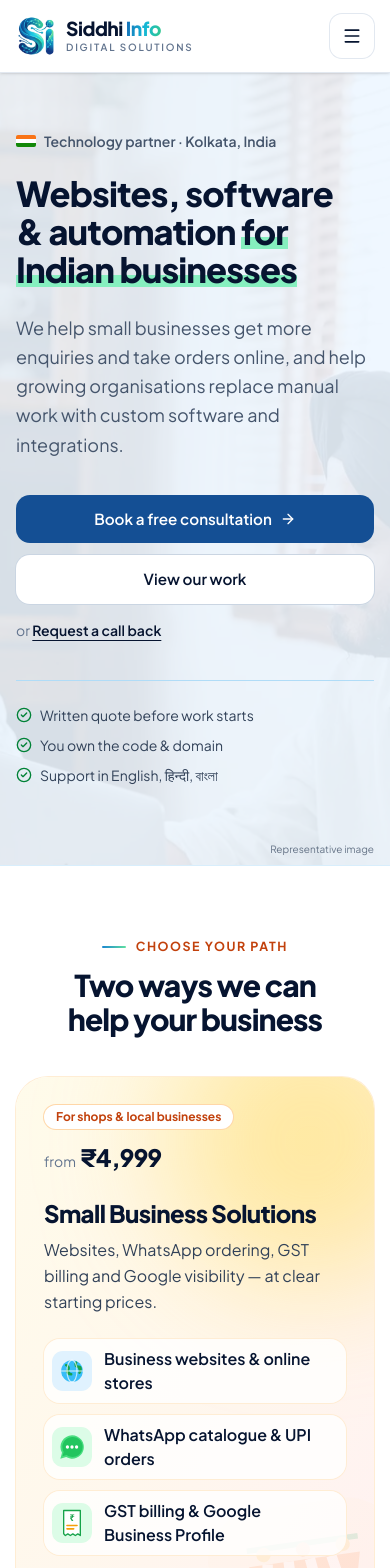
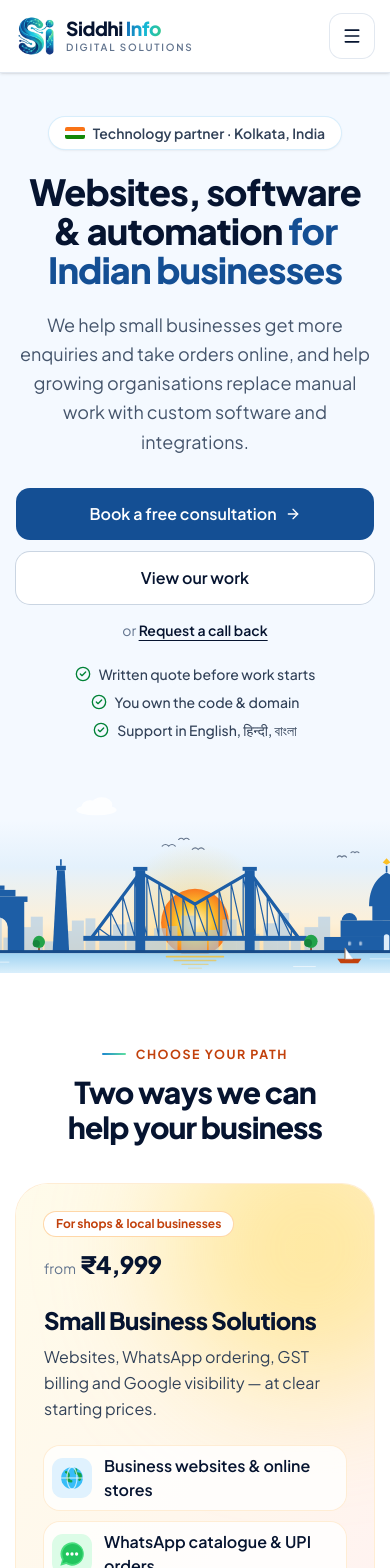
Before and after one commit to bipadtarankumar3/siddhiinfo, a Next.js app: page / in a window 390 px wide. Shown: the top 1568 px of the page. Built offline with nearby package versions, Linux system fonts and the light colour scheme.

Commit message:
feat: replace HeroVisual with HeroIllustration in Hero component and update layout for improved design

```diff
--- a/src/components/home/Hero.js
+++ b/src/components/home/Hero.js
@@ -1,13 +1,12 @@
 "use client";
 
 import Link from "next/link";
-import Image from "next/image";
 import { ArrowRight, CheckCircle2 } from "lucide-react";
 import { useLanguage } from "@/context/LanguageContext";
 import { whatsappLink } from "@/lib/site";
 import WhatsAppIcon from "@/components/WhatsAppIcon";
 import ColorIcon from "@/components/ColorIcon";
-import HeroVisual from "./HeroVisual";
+import HeroIllustration from "./HeroIllustration";
 
 // Prices are passed in from the server (src/lib/data.js) so they never get out of sync.
 export default function Hero({ smallFrom }) {
@@ -18,46 +17,31 @@ export default function Hero({ smallFrom }) {
 
   return (
     <div lang={lang}>
-      <section className="relative isolate overflow-hidden border-b border-brand-100 bg-brand-50 text-ink">
-        {/* Background photo (stock, Pexels): faint full-bleed on mobile, right half on desktop */}
-        <div className="absolute inset-0 -z-20 lg:left-auto lg:w-[50%]">
-          <Image
-            src="/images/developer-client-collaboration.webp"
-            alt=""
-            fill
-            priority
-            sizes="(min-width: 1024px) 50vw, 100vw"
-            className="object-cover object-[60%_40%]"
-          />
-          <div aria-hidden="true" className="absolute inset-0 bg-brand-50/90 lg:bg-transparent lg:bg-[linear-gradient(90deg,#eef7ff_0%,rgb(238_247_255/0.55)_22%,rgb(238_247_255/0)_45%),linear-gradient(0deg,rgb(7_22_54/0.25)_0%,transparent_35%)]" />
-        </div>
-        <p className="absolute bottom-2 right-4 z-10 text-[10px] text-slate-600/80 lg:text-white/80">Representative image</p>
-        <div className="container-x relative grid items-center gap-14 pb-20 pt-12 sm:pt-16 lg:min-h-[38rem] lg:grid-cols-2 lg:pb-24 lg:pt-20">
-          <div>
-            <p className="inline-flex items-center gap-2 text-sm font-semibold text-slate-600">
+      <section className="relative isolate overflow-hidden border-b border-brand-100 bg-[#f4f9ff] text-ink">
+        <div className="container-x relative pt-10 text-center sm:pt-14">
+          <p className="inline-flex items-center gap-2 rounded-full bg-white px-4 py-1.5 text-sm font-semibold text-slate-700 shadow-sm ring-1 ring-brand-100">
             <span aria-hidden="true" className="flex h-3 w-5 flex-col overflow-hidden rounded-[2px]"><span className="flex-1 bg-saffron-500" /><span className="flex-1 bg-white" /><span className="flex-1 bg-indiagreen" /></span>
             {h.eyebrow}
           </p>
 
-            <h1 className="mt-6 text-[2.15rem] font-extrabold leading-[1.1] tracking-tight text-balance sm:text-5xl xl:text-[3.6rem]">
-              {h.titleA}{" "}
-              <span className="bg-[linear-gradient(transparent_64%,#86efbf_64%,#86efbf_92%,transparent_92%)] [box-decoration-break:clone] [-webkit-box-decoration-break:clone]">{h.titleB}</span>
+          <h1 className="mx-auto mt-6 max-w-4xl text-[2.25rem] font-extrabold leading-[1.08] tracking-tight text-balance sm:text-6xl xl:text-[3.9rem]">
+            {h.titleA} <span className="text-brand-700">{h.titleB}</span>
           </h1>
 
-            <p className="mt-6 max-w-xl text-lg leading-relaxed text-slate-600">{h.sub}</p>
+          <p className="mx-auto mt-5 max-w-2xl text-lg leading-relaxed text-slate-600">{h.sub}</p>
 
-            <div className="mt-9 flex flex-col gap-3 sm:flex-row sm:items-center">
-              <Link href="/contact/#enquiry" className="btn bg-brand-700 px-6 text-white hover:bg-brand-800">
+          <div className="mt-8 flex flex-col justify-center gap-3 sm:flex-row">
+            <Link href="/contact/#enquiry" className="btn bg-brand-700 px-7 py-3.5 text-base text-white hover:bg-brand-800">
               {h.ctaConsult} <ArrowRight className="size-4" aria-hidden="true" />
             </Link>
-              <Link href="/work/" className="btn bg-white px-6 text-ink ring-1 ring-slate-300 hover:ring-ink">
+            <Link href="/work/" className="btn bg-white px-7 py-3.5 text-base text-ink ring-1 ring-slate-300 hover:ring-ink">
               {h.ctaWork}
             </Link>
           </div>
           <p className="mt-4 text-sm text-slate-500">
             {h.orText}{" "}
             {wa ? (
-                <a href={wa} target="_blank" rel="noopener noreferrer" className="inline-flex items-center gap-1.5 font-semibold text-green-800 underline-offset-4 hover:underline">
+              <a href={wa} target="_blank" rel="noopener noreferrer" className="inline-flex items-center gap-1.5 font-semibold text-green-800 underline underline-offset-4">
                 <WhatsAppIcon className="size-4" /> {h.ctaWhatsApp}
               </a>
             ) : (
@@ -65,7 +49,7 @@ export default function Hero({ smallFrom }) {
             )}
           </p>
 
-            <ul className="mt-10 flex flex-col gap-x-6 gap-y-2.5 border-t border-brand-200 pt-6 text-sm text-slate-700 sm:flex-row sm:flex-wrap">
+          <ul className="mt-6 flex flex-col items-center justify-center gap-x-7 gap-y-2 text-sm font-medium text-slate-700 sm:flex-row sm:flex-wrap">
             {h.trust.map((x) => (
               <li key={x} className="flex items-center gap-2">
                 <CheckCircle2 className="size-4 shrink-0 text-green-700" aria-hidden="true" /> {x}
@@ -74,10 +58,7 @@ export default function Hero({ smallFrom }) {
           </ul>
         </div>
 
-          <div className="hidden lg:block">
-            <HeroVisual />
-          </div>
-        </div>
+        <HeroIllustration />
       </section>
 
       {/* Two audience paths */}
--- /dev/null
+++ b/src/components/home/HeroIllustration.js
@@ -0,0 +1,55 @@
+import Skyline from "@/components/india/Skyline";
+import ColorIcon from "@/components/ColorIcon";
+
+/*
+  Homepage hero illustration: a daytime Indian skyline (Taj Mahal, India Gate,
+  Qutub Minar, Howrah Bridge at sunrise, Victoria Memorial, Charminar, Lotus
+  Temple) with service tags floating above, linked to the city by dotted lines.
+  Coordinates are in the skyline's viewBox (1600 × 380). Decorative.
+*/
+const TOP = 80;
+const W = 1600;
+const H = 300 + TOP;
+
+// [label, icon, chipX, chipY, anchorX, anchorY]
+const tags = [
+  ["Websites", "Globe", 205, 52, 205, 170],
+  ["WhatsApp orders", "MessageCircle", 470, 104, 440, 218],
+  ["UPI payments", "IndianRupee", 800, 44, 800, 196],
+  ["GST billing", "ReceiptIndianRupee", 1150, 62, 1150, 168],
+  ["CRM & automation", "LayoutDashboard", 1400, 110, 1490, 236],
+];
+
+const pct = (v, total) => `${(v / total) * 100}%`;
+
+export default function HeroIllustration() {
+  return (
+    <div aria-hidden="true" className="relative mt-6 h-52 w-full select-none sm:h-64 md:mt-8 md:h-auto md:aspect-[1600/380] lg:mt-4">
+      <Skyline variant="day" top={TOP} className="absolute inset-0 block h-full w-full" />
+
+      {/* connector lines (same viewBox, so they line up with the drawing) */}
+      <svg viewBox={`0 0 ${W} ${H}`} preserveAspectRatio="xMidYMax slice" className="absolute inset-0 hidden h-full w-full lg:block">
+        {tags.map(([label, , cx, cy, ax, ay]) => (
+          <g key={label}>
+            <path d={`M${cx} ${cy + 14}L${ax} ${ay}`} stroke="#1d5ea6" strokeOpacity=".45" strokeWidth="2" strokeDasharray="3 6" strokeLinecap="round" />
+            <circle cx={ax} cy={ay} r="5" fill="#fff" stroke="#1d5ea6" strokeWidth="2.5" />
+          </g>
+        ))}
+      </svg>
+
+      {/* service tags */}
+      <ul className="hidden lg:block">
+        {tags.map(([label, icon, cx, cy]) => (
+          <li
+            key={label}
+            className="absolute flex -translate-x-1/2 -translate-y-1/2 items-center gap-2 whitespace-nowrap rounded-full bg-white py-1.5 pl-1.5 pr-4 text-sm font-semibold text-ink shadow-[0_10px_25px_-12px_rgb(29_94_166/0.55)] ring-1 ring-brand-100"
+            style={{ left: pct(cx, W), top: pct(cy, H) }}
+          >
+            <ColorIcon name={icon} className="size-8" />
+            {label}
+          </li>
+        ))}
+      </ul>
+    </div>
+  );
+}
--- a/src/components/india/Skyline.js
+++ b/src/components/india/Skyline.js
@@ -1,12 +1,24 @@
 /*
-  Illustrated Indian skyline at sunset — Taj Mahal, India Gate, Qutub Minar,
-  Howrah Bridge over the Hooghly, Victoria Memorial, Charminar, Lotus Temple.
-  Pure SVG (~6 KB). Top edge fades into the footer navy, bottom into the
-  footer bar, so it sits seamlessly between them.
+  Illustrated Indian skyline — Taj Mahal, India Gate, Qutub Minar, Howrah
+  Bridge over the Hooghly, Victoria Memorial, Charminar, Lotus Temple.
+  Two palettes:
+    variant="night" → sunset version used in the footer
+    variant="day"   → bright sunrise version in logo blues for the homepage hero
+  `top` adds extra sky above the landmarks (in viewBox units).
+  Pure SVG, decorative.
 */
-const INK = "#0a1a40"; // landmark silhouettes
-const INK2 = "#13295e"; // detail / openings
-const GLOW = "#fbbf24";
+const palettes = {
+  night: {
+    sky: [["0", "#071636", 0], [".25", "#0d1a4a", 0.6], [".5", "#2a2470", 1], [".72", "#9d2a73", 1], [".88", "#f0603a", 1], ["1", "#fbbf24", 1]],
+    ink: "#0a1a40", ink2: "#13295e", glow: "#fbbf24", far: "#3a2a6e", farOpacity: 0.55,
+    river: ["#1b2d66", "#040d22"], ripple: "#f472b6", bird: "#1e1b4b", ground: "#0a1a40",
+  },
+  day: {
+    sky: [["0", "#f4f9ff", 0], [".3", "#f4f9ff", 1], [".55", "#e4f1fc", 1], [".85", "#fdf0d8", 1], ["1", "#fde3b8", 1]],
+    ink: "#1d5ea6", ink2: "#dcecfa", glow: "#fbbf24", far: "#a9cbea", farOpacity: 0.6,
+    river: ["#9fd3f1", "#d8eefb"], ripple: "#ffffff", bird: "#64748b", ground: "#174c8a",
+  },
+};
 
 // Howrah Bridge top chord: (x, y) points of the cantilever truss
 const chord = [[612, 236], [700, 118], [800, 176], [900, 118], [988, 236]];
@@ -35,65 +47,77 @@ const far = Array.from({ length: 64 }, (_, i) => {
 });
 
 const birds = [[740, 70, 1], [770, 58, 0.8], [795, 76, 0.9], [1060, 90, 0.7], [1085, 82, 0.6], [330, 96, 0.7]];
+const trees = [[362, 262, 13], [515, 262, 11], [1012, 262, 12], [1282, 262, 11], [1432, 262, 10], [58, 262, 9]];
+const clouds = [[180, 40, 1], [620, 28, 0.8], [1240, 46, 1.1], [1500, 22, 0.7]];
 
-export default function Skyline({ className = "" }) {
+export default function Skyline({ className = "", variant = "night", top = 0 }) {
+  const p = palettes[variant];
+  const day = variant === "day";
+  const id = (n) => `${n}-${variant}`;
+  const H = 300 + top;
+
   return (
-    <svg viewBox="0 0 1600 300" preserveAspectRatio="xMidYMax slice" className={className} aria-hidden="true" focusable="false">
+    <svg viewBox={`0 0 1600 ${H}`} preserveAspectRatio="xMidYMax slice" className={className} aria-hidden="true" focusable="false">
       <defs>
-        <linearGradient id="sky-g" x1="0" y1="0" x2="0" y2="1">
-          <stop offset="0" stopColor="#071636" stopOpacity="0" />
-          <stop offset=".25" stopColor="#0d1a4a" stopOpacity=".6" />
-          <stop offset=".5" stopColor="#2a2470" />
-          <stop offset=".72" stopColor="#9d2a73" />
-          <stop offset=".88" stopColor="#f0603a" />
-          <stop offset="1" stopColor="#fbbf24" />
+        <linearGradient id={id("sky")} x1="0" y1="0" x2="0" y2="1">
+          {p.sky.map(([o, c, op]) => <stop key={o} offset={o} stopColor={c} stopOpacity={op} />)}
         </linearGradient>
-        <radialGradient id="sun-g" cx=".5" cy=".5" r=".5">
+        <radialGradient id={id("sun")} cx=".5" cy=".5" r=".5">
           <stop offset="0" stopColor="#fff7d6" />
           <stop offset=".55" stopColor="#fbbf24" />
           <stop offset="1" stopColor="#f97316" />
         </radialGradient>
-        <radialGradient id="halo-g" cx=".5" cy=".5" r=".5">
-          <stop offset="0" stopColor="#fbbf24" stopOpacity=".55" />
+        <radialGradient id={id("halo")} cx=".5" cy=".5" r=".5">
+          <stop offset="0" stopColor="#fbbf24" stopOpacity={day ? 0.4 : 0.55} />
           <stop offset="1" stopColor="#fbbf24" stopOpacity="0" />
         </radialGradient>
-        <linearGradient id="river-g" x1="0" y1="0" x2="0" y2="1">
-          <stop offset="0" stopColor="#1b2d66" />
-          <stop offset="1" stopColor="#040d22" />
+        <linearGradient id={id("river")} x1="0" y1="0" x2="0" y2="1">
+          <stop offset="0" stopColor={p.river[0]} />
+          <stop offset="1" stopColor={p.river[1]} />
         </linearGradient>
       </defs>
 
-      {/* sky, sun, birds */}
-      <rect width="1600" height="262" fill="url(#sky-g)" />
-      <circle cx="800" cy="215" r="150" fill="url(#halo-g)" />
-      <circle cx="800" cy="210" r="62" fill="url(#sun-g)" />
+      <rect width="1600" height={262 + top} fill={`url(#${id("sky")})`} />
+
+      <g transform={`translate(0 ${top})`}>
+        {/* sun, clouds, birds */}
+        <circle cx="800" cy="215" r="150" fill={`url(#${id("halo")})`} />
+        <circle cx="800" cy="210" r="62" fill={`url(#${id("sun")})`} opacity={day ? 0.95 : 1} />
+        {day &&
+          clouds.map(([x, y, s]) => (
+            <g key={x} fill="#fff" opacity=".9" transform={`translate(${x} ${y - top * 0.4}) scale(${s})`}>
+              <ellipse cx="0" cy="10" rx="46" ry="12" />
+              <ellipse cx="-14" cy="2" rx="20" ry="14" />
+              <ellipse cx="12" cy="-2" rx="24" ry="17" />
+            </g>
+          ))}
         {birds.map(([x, y, s]) => (
-        <path key={`${x}-${y}`} d={`M${x} ${y}q${6 * s} ${-6 * s} ${12 * s} 0q${6 * s} ${-6 * s} ${12 * s} 0`} fill="none" stroke="#1e1b4b" strokeWidth="2" strokeLinecap="round" />
+          <path key={`${x}-${y}`} d={`M${x} ${y}q${6 * s} ${-6 * s} ${12 * s} 0q${6 * s} ${-6 * s} ${12 * s} 0`} fill="none" stroke={p.bird} strokeWidth="2" strokeLinecap="round" />
         ))}
 
         {/* distant city */}
-      <g fill="#3a2a6e" opacity=".55">
+        <g fill={p.far} opacity={p.farOpacity}>
           {far.map((b) => <rect key={b.x} x={b.x} y={262 - b.h} width={b.w} height={b.h} />)}
         </g>
 
-      <g fill={INK}>
+        <g fill={p.ink}>
           {/* ── Taj Mahal ── */}
           <rect x="70" y="250" width="270" height="12" />
           <rect x="150" y="186" width="110" height="64" />
           <path d="M158 186c0-34 22-52 47-70 25 18 47 36 47 70z" />
-        <path d="M205 116v-20" stroke={INK} strokeWidth="3" />
+          <path d="M205 116v-20" stroke={p.ink} strokeWidth="3" />
           <circle cx="205" cy="94" r="3" />
           <path d="M150 186c0-12 6-18 12-22 6 4 12 10 12 22zM236 186c0-12 6-18 12-22 6 4 12 10 12 22z" />
           {[92, 306].map((x) => (
             <g key={x}>
               <path d={`M${x} 250l3-96h8l3 96z`} />
               <path d={`M${x - 2} 156c0-8 4-12 9-14 5 2 9 6 9 14z`} />
-            <path d={`M${x + 7} 142v-6`} stroke={INK} strokeWidth="2" />
+              <path d={`M${x + 7} 142v-6`} stroke={p.ink} strokeWidth="2" />
             </g>
           ))}
           {/* palm */}
-        <path d="M30 262c2-30 2-50 0-74" stroke={INK} strokeWidth="4" fill="none" />
-        <path d="M30 188c-14-8-26-6-34 2 12-2 22 0 34-2zM30 188c12-10 26-10 34-2-12-2-22 0-34 2zM30 188c-6-14-16-20-28-20 10 4 18 10 28 20zM30 188c4-14 14-22 26-22-10 4-18 12-26 22z" />
+          <path d="M30 262c2-30 2-50 0-74" stroke={day ? "#166534" : p.ink} strokeWidth="4" fill="none" />
+          <path fill={day ? "#16a34a" : p.ink} d="M30 188c-14-8-26-6-34 2 12-2 22 0 34-2zM30 188c12-10 26-10 34-2-12-2-22 0-34 2zM30 188c-6-14-16-20-28-20 10 4 18 10 28 20zM30 188c4-14 14-22 26-22-10 4-18 12-26 22z" />
 
           {/* ── India Gate ── */}
           <path fillRule="evenodd" d="M392 262V170h96v92zM422 262v-44a18 18 0 0 1 36 0v44z" />
@@ -104,12 +128,12 @@ export default function Skyline({ className = "" }) {
           {/* ── Qutub Minar ── */}
           <path d="M540 262l8-148h14l8 148z" />
           <rect x="546" y="106" width="18" height="8" />
-        <path d="M555 106v-12" stroke={INK} strokeWidth="3" />
+          <path d="M555 106v-12" stroke={p.ink} strokeWidth="3" />
 
           {/* ── Howrah Bridge ── */}
           <rect x="596" y={DECK - 2} width="408" height="9" />
-        <path d={`M${chord.map((p) => p.join(" ")).join("L")}`} fill="none" stroke={INK} strokeWidth="6" strokeLinejoin="round" />
-        <path d={lacing.join("")} fill="none" stroke={INK} strokeWidth="2.2" />
+          <path d={`M${chord.map((c) => c.join(" ")).join("L")}`} fill="none" stroke={p.ink} strokeWidth="6" strokeLinejoin="round" />
+          <path d={lacing.join("")} fill="none" stroke={p.ink} strokeWidth="2.2" />
           {[700, 900].map((x) => (
             <g key={x}>
               <path d={`M${x - 9} 262V114h18v148z`} />
@@ -122,8 +146,8 @@ export default function Skyline({ className = "" }) {
           <rect x="1066" y="206" width="168" height="30" />
           <rect x="1124" y="178" width="52" height="28" />
           <path d="M1118 180c0-34 14-52 32-62 18 10 32 28 32 62z" />
-        <path d="M1150 118v-12" stroke={INK} strokeWidth="3" />
-        <path d="M1150 104l-7-4 7-8 7 8z" fill={GLOW} />
+          <path d="M1150 118v-12" stroke={p.ink} strokeWidth="3" />
+          <path d="M1150 104l-7-4 7-8 7 8z" fill={p.glow} />
           <path d="M1068 206a14 14 0 0 1 28 0zM1204 206a14 14 0 0 1 28 0z" />
 
           {/* ── Charminar ── */}
@@ -144,27 +168,46 @@ export default function Skyline({ className = "" }) {
           <path d="M1520 254c-34-4-56-20-66-44 26 4 50 20 66 44zM1520 254c34-4 56-20 66-44-26 4-50 20-66 44z" />
         </g>
 
+        {/* trees (day) */}
+        {day &&
+          trees.map(([x, y, r]) => (
+            <g key={x}>
+              <rect x={x - 1.5} y={y - r - 4} width="3" height={r + 4} fill="#7c4a1e" />
+              <circle cx={x} cy={y - r - 6} r={r} fill="#22a34a" />
+              <circle cx={x - r * 0.45} cy={y - r - 3} r={r * 0.6} fill="#16843c" />
+            </g>
+          ))}
+
         {/* lit details */}
-      <g fill={GLOW}>
+        <g fill={day ? "#ffffff" : p.glow} opacity={day ? 0.9 : 1}>
           {[168, 188, 222, 242].map((x) => <rect key={x} x={x} y="214" width="5" height="9" rx="2" opacity=".8" />)}
           {[1080, 1100, 1196, 1216].map((x) => <rect key={x} x={x} y="244" width="5" height="8" rx="2" opacity=".7" />)}
           {[1320, 1396].map((x) => <rect key={x} x={x} y="214" width="4" height="8" rx="2" opacity=".7" />)}
+        </g>
         <circle cx="440" cy="232" r="3" fill="#f97316" opacity=".9" />
-      </g>
-      <path d="M200 228a5 5 0 0 1 10 0v22h-10z" fill={INK2} />
-      <path d="M1145 236a5 5 0 0 1 10 0v26h-10z" fill={INK2} />
+        <path d="M200 228a5 5 0 0 1 10 0v22h-10z" fill={p.ink2} />
+        <path d="M1145 236a5 5 0 0 1 10 0v26h-10z" fill={p.ink2} />
 
         {/* ground + river with sun reflection */}
-      <rect y="260" width="1600" height="6" fill={INK} />
-      <rect y="266" width="1600" height="34" fill="url(#river-g)" />
-      <g stroke={GLOW} strokeLinecap="round" opacity=".75">
+        <rect y="260" width="1600" height="6" fill={p.ground} />
+        <rect y="266" width="1600" height="34" fill={`url(#${id("river")})`} />
+        <g stroke={p.glow} strokeLinecap="round" opacity=".75">
           <path d="M748 272h104" strokeWidth="3" />
           <path d="M762 279h76" strokeWidth="2.5" opacity=".8" />
           <path d="M776 286h48" strokeWidth="2" opacity=".6" />
           <path d="M788 293h24" strokeWidth="1.5" opacity=".5" />
         </g>
-      <g stroke="#f472b6" strokeLinecap="round" opacity=".25" strokeWidth="1.5">
+        <g stroke={p.ripple} strokeLinecap="round" opacity={day ? 0.7 : 0.25} strokeWidth="1.5">
           <path d="M120 276h60M420 282h40M1120 276h70M1480 284h50M980 290h40M300 292h30" />
+        </g>
+        {/* boat (day) */}
+        {day && (
+          <g transform="translate(1060 270)">
+            <path d="M0 6h44l-6 8H6z" fill="#c2410c" />
+            <path d="M14 6V-14l14 20z" fill="#fff" stroke="#e2e8f0" />
+            <path d="M14 -14v20" stroke="#7c4a1e" strokeWidth="1.5" />
+          </g>
+        )}
       </g>
     </svg>
   );
```
Lines whose indentation alone changed are shown as unchanged.
